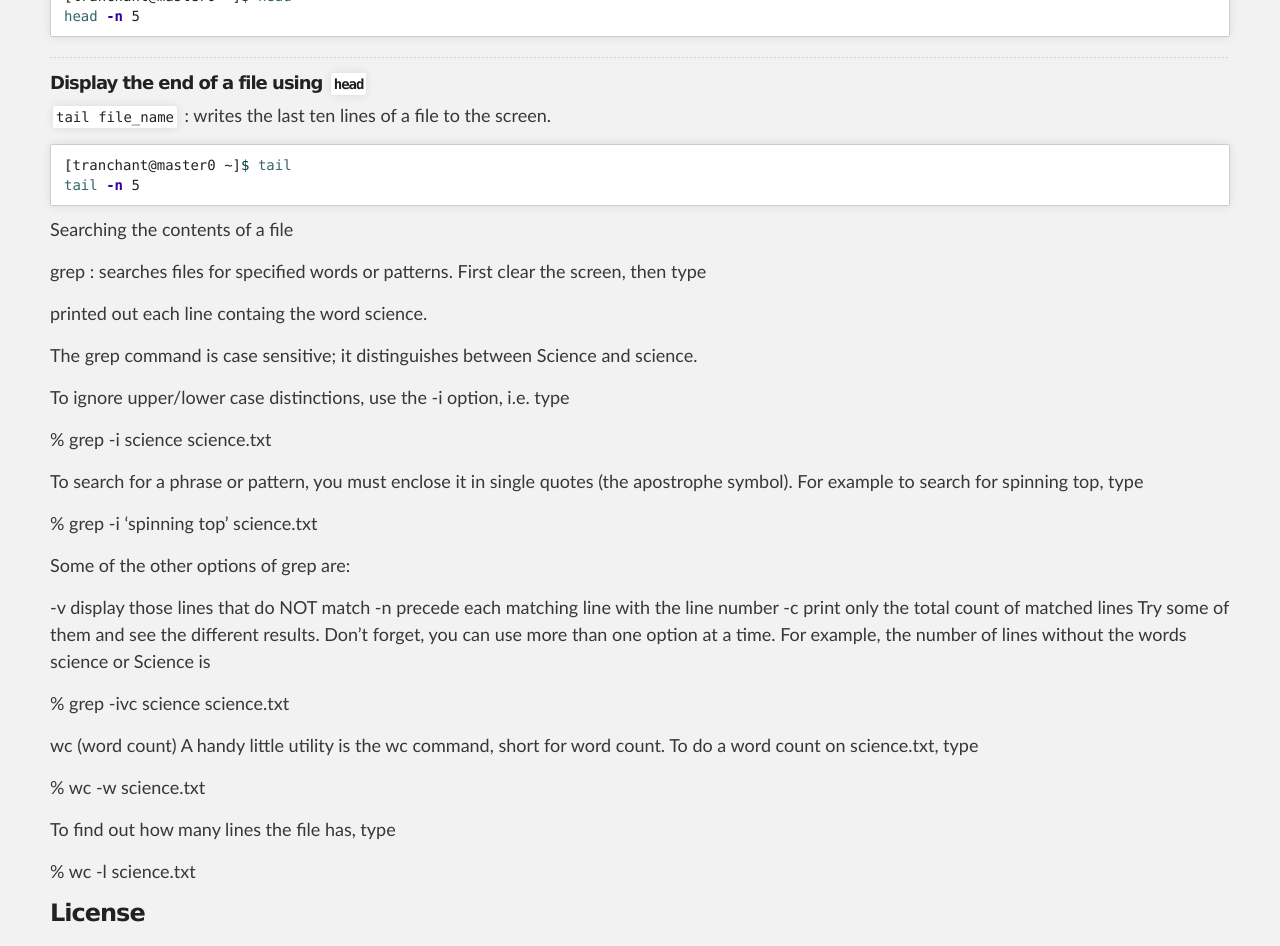
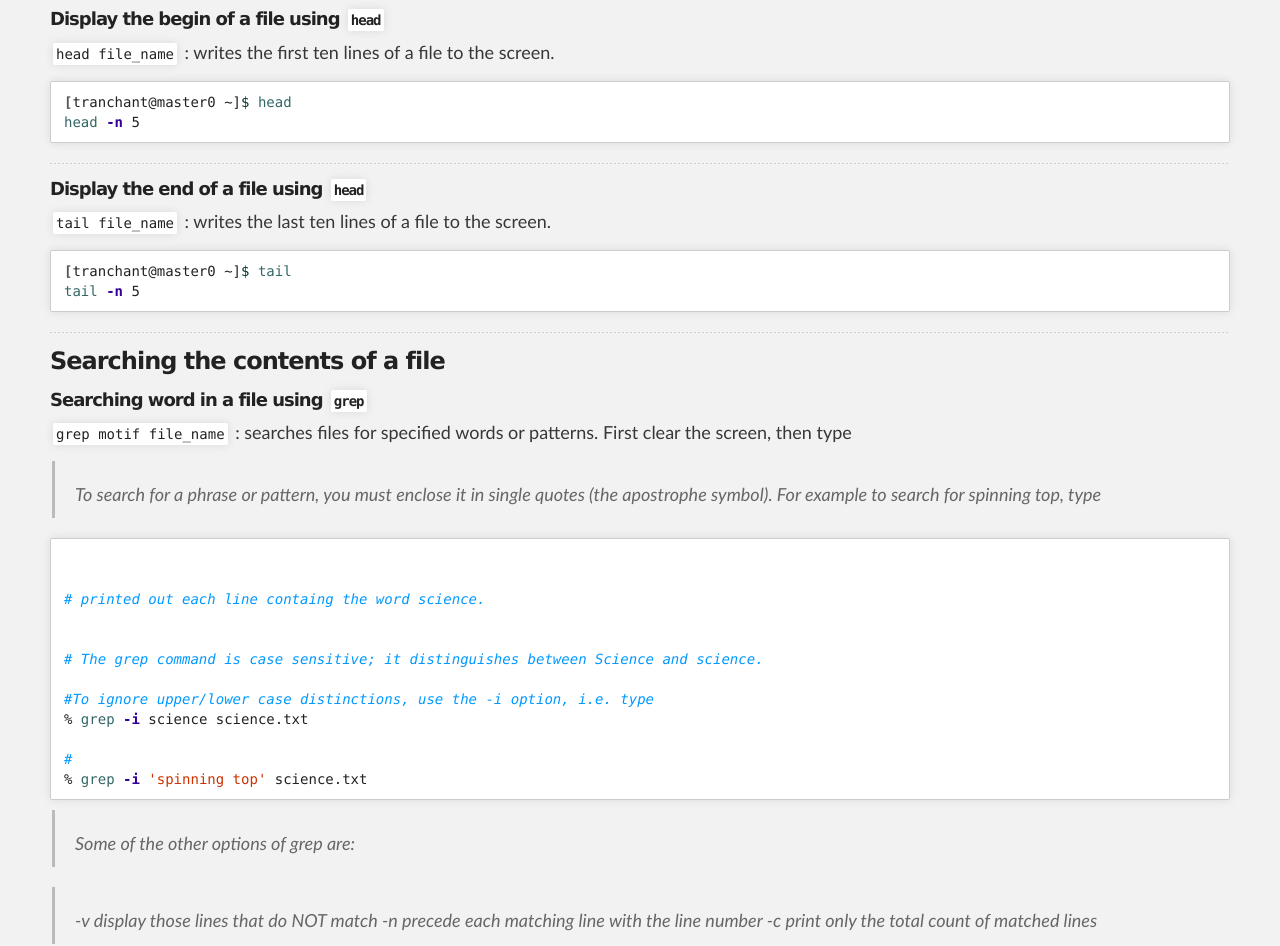
Before and after one commit to SouthGreenPlatform/trainings, a Jekyll site: the page built from _pages/linux/linuxTuto.md, in a window 1280 px wide and 1400 px high, scrolled down 4411 px. Shown: the top 946 px of the window. Built offline with Jekyll 4.4.1, drawn with Linux system fonts in a browser that asks for light colours; nearby versions of some CDN libraries; some of the changed text lies outside the part shown; grey boxes are pictures that could not be loaded.

Commit message:
Update linuxTuto.md

```diff
--- a/_pages/linux/linuxTuto.md
+++ b/_pages/linux/linuxTuto.md
@@ -32,6 +32,12 @@
   - [Display the content of file using `less`](#less)
   - [Display the begin of a file using `head`](#head)
   - [Display the end of a file using `tail`](#tail)
+ - [Searching the contents of a file](#searching)
+  - [Searching word in a file using `grep`](#grep)
+  - [Count for word, line count in a file using `wc`](#wc)
+
+
+
 - [License](#license)
 
 -----------------------
@@ -247,48 +253,46 @@
 tail -n 5
 {% endhighlight %}
 
+-----------------------
+<a name="searching"></a>
+### Searching the contents of a file
 
-Searching the contents of a file
+<a name="grep"></a>
+##### Searching word in a file using `grep`
+`grep motif file_name` : searches files for specified words or patterns. First clear the screen, then type
+
+> To search for a phrase or pattern, you must enclose it in single quotes (the apostrophe symbol). For example to search for spinning top, type
+
+{% highlight bash %}
+
+# printed out each line containg the word science.
 
 
+# The grep command is case sensitive; it distinguishes between Science and science.
 
-grep : searches files for specified words or patterns. First clear the screen, then type
+#To ignore upper/lower case distinctions, use the -i option, i.e. type
+% grep -i science science.txt
 
-printed out each line containg the word science.
+#
+% grep -i 'spinning top' science.txt
+
+{% endhighlight %}
+
+> Some of the other options of grep are:
+
+> -v display those lines that do NOT match
+> -n precede each matching line with the line number
+> -c print only the total count of matched lines
+
+> Try some of them and see the different results. Don't forget, you can use more than one option at a time. For example, the number of lines without the words science or Science is grep -ivc science science.txt
 
 
+-----------------------
 
-The grep command is case sensitive; it distinguishes between Science and science.
-
-To ignore upper/lower case distinctions, use the -i option, i.e. type
-
-% grep -i science science.txt
-
-To search for a phrase or pattern, you must enclose it in single quotes (the apostrophe symbol). For example to search for spinning top, type
-
-% grep -i 'spinning top' science.txt
-
-Some of the other options of grep are:
-
--v display those lines that do NOT match
--n precede each matching line with the line number
--c print only the total count of matched lines
-Try some of them and see the different results. Don't forget, you can use more than one option at a time. For example, the number of lines without the words science or Science is
-
-% grep -ivc science science.txt
-
-
-
-wc (word count)
-A handy little utility is the wc command, short for word count. To do a word count on science.txt, type
-
-% wc -w science.txt
-
-To find out how many lines the file has, type
-
-% wc -l science.txt
-
-
+<a name="wc"></a>
+##### Count for word, line count in a file using `wc`
+`wc`:  short for word count
+_(word count)_
 
 ### License
 <a name="license"></a>
```
